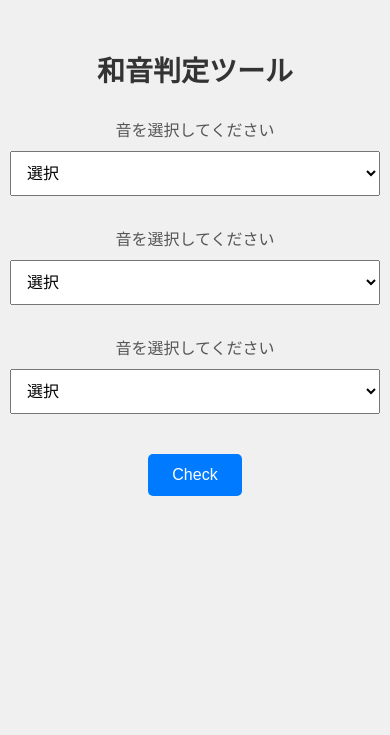
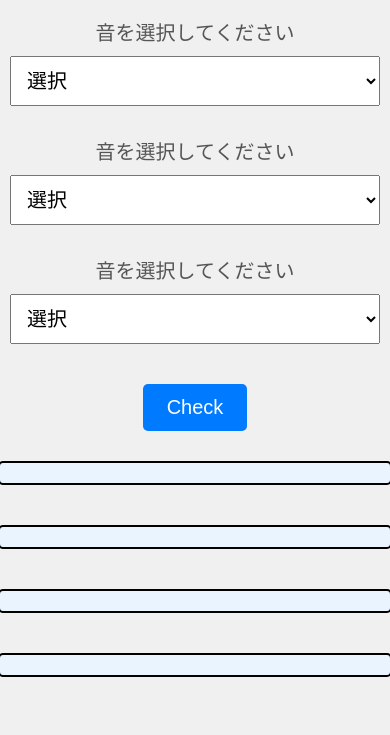
Before and after one commit to ab-mshr/chord, a plain HTML site: page index.html in a window 390 px wide. Shown: the part 129-864 px from the top of the page. Drawn offline with Linux system fonts and the light colour scheme.

Commit message:
Add files via upload

```diff
--- a/styles.css
+++ b/styles.css
@@ -54,6 +54,16 @@ p {
     text-align: center;
 }
 
+#msg_one, #msg_three, #msg_five, #msg_witch {
+    border: 2px solid #000;
+    border-radius: 5px;
+    padding: 10px;
+    margin-top: 30px;  /* スペースをさらに増加 */
+    width: 100%;
+    max-width: 400px;
+    background-color: #e9f4ff;
+}
+
 /* スマホサイズ対応 */
 @media (max-width: 600px) {
     body {
@@ -61,15 +71,19 @@ p {
     }
 
     h1 {
-        font-size: 28px;
+        font-size: 32px;
     }
 
     label, select, input[type="button"], p {
-        font-size: 16px;
+        font-size: 20px;
     }
 
     input[type="button"] {
         width: 100%;
         max-width: none;
     }
+
+    #msg_one, #msg_three, #msg_five, #msg_witch {
+        font-size: 20px;
+    }
 }
```
